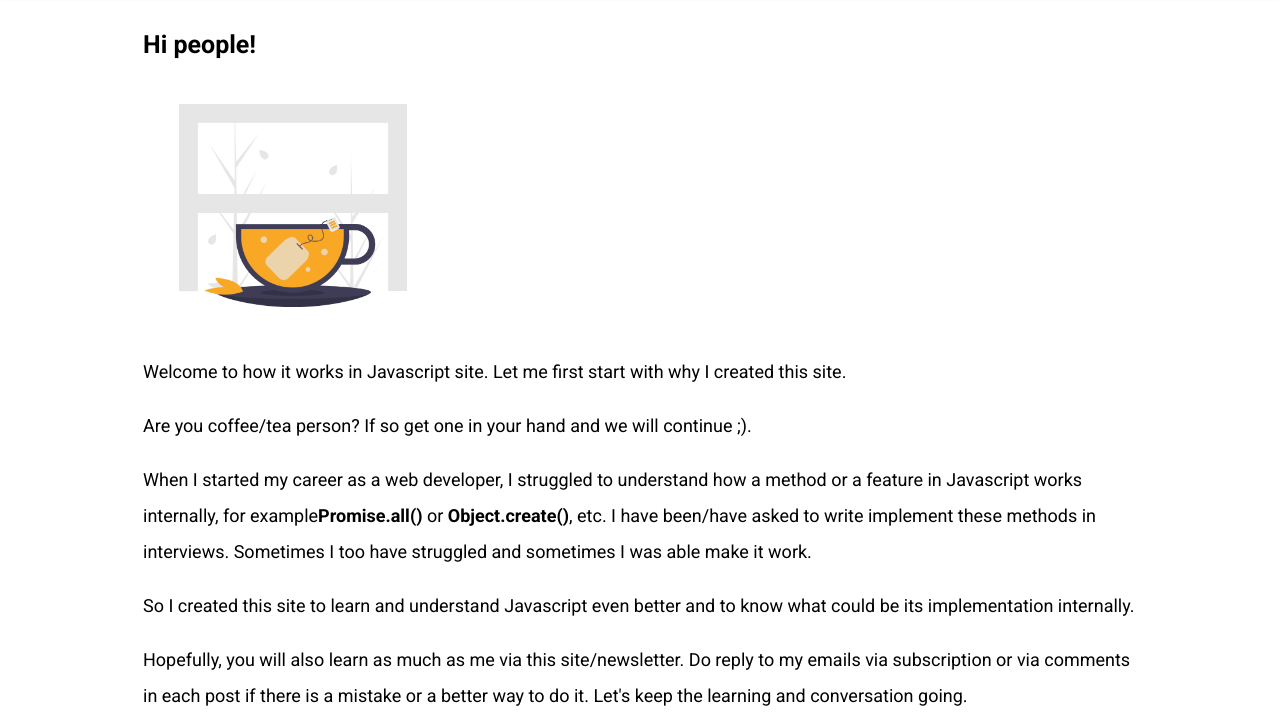
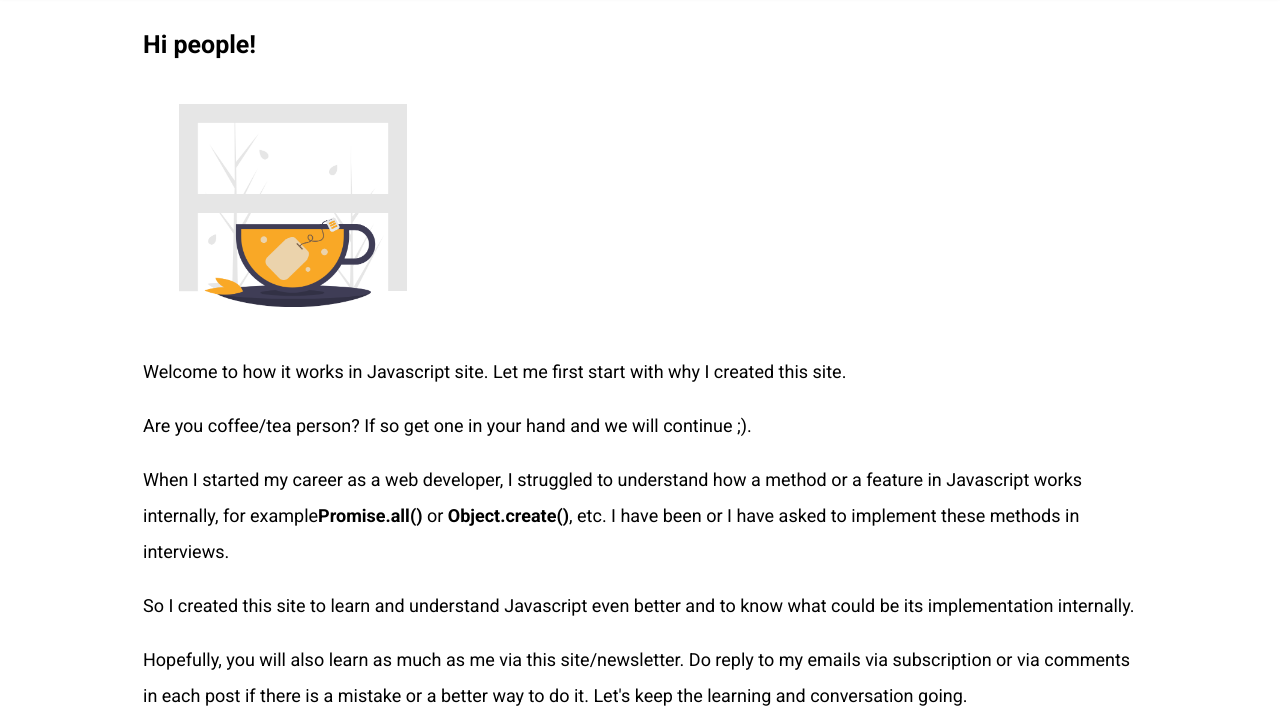
Before and after one commit to gokulkrishh/how-it-works, a Gatsby site: page / in a window 1280 px wide. Shown: the part 74-800 px from the top of the page. Built offline with nearby package versions, Linux system fonts and the light colour scheme; Gatsby itself is replaced by a stand-in of ours.

```diff
--- a/src/pages/index.js
+++ b/src/pages/index.js
@@ -23,9 +23,8 @@
     <p>
       When I started my career as a web developer, I struggled to understand how
       a method or a feature in Javascript works internally, for example
-      <b>Promise.all()</b> or <b>Object.create()</b>, etc. I have been/have
-      asked to write implement these methods in interviews. Sometimes I too have
-      struggled and sometimes I was able make it work.
+      <b>Promise.all()</b> or <b>Object.create()</b>, etc. I have been or I have
+      asked to implement these methods in interviews.
     </p>
     <p>
       So I created this site to learn and understand Javascript even better and
```
